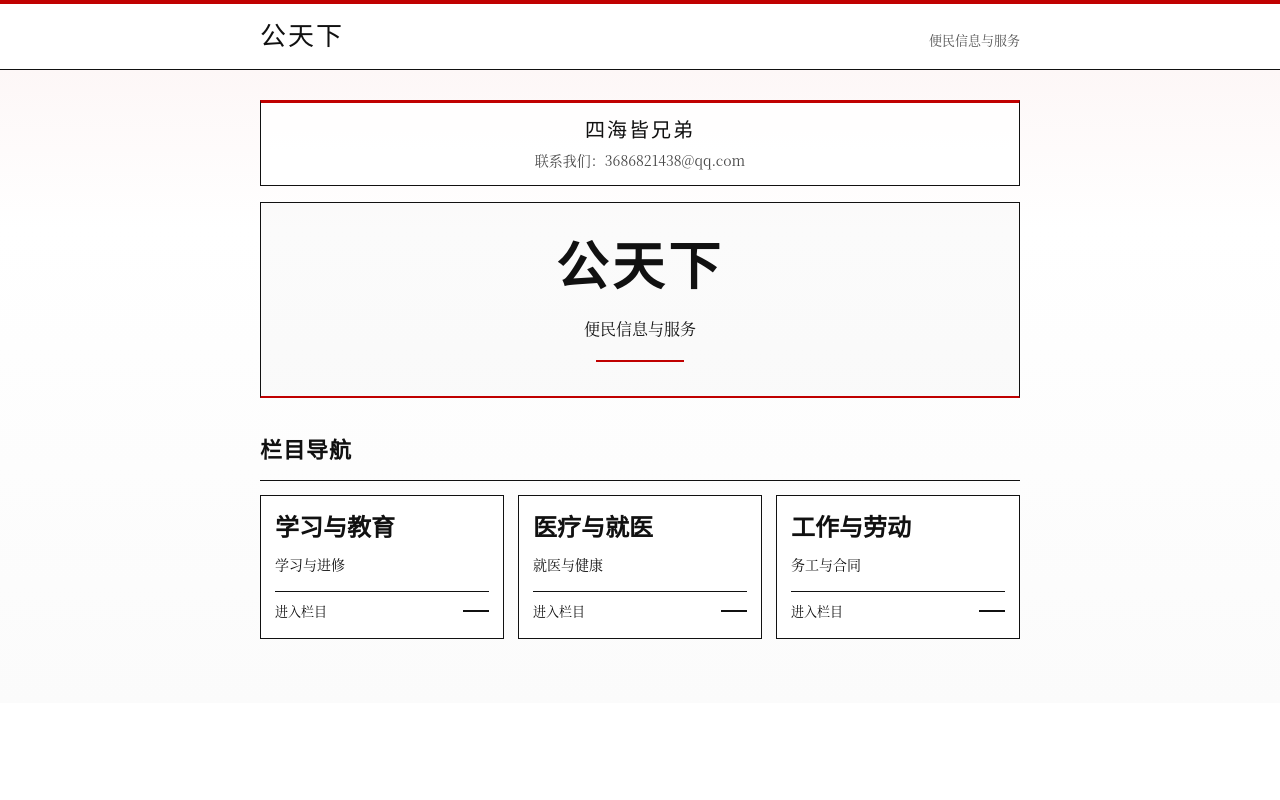
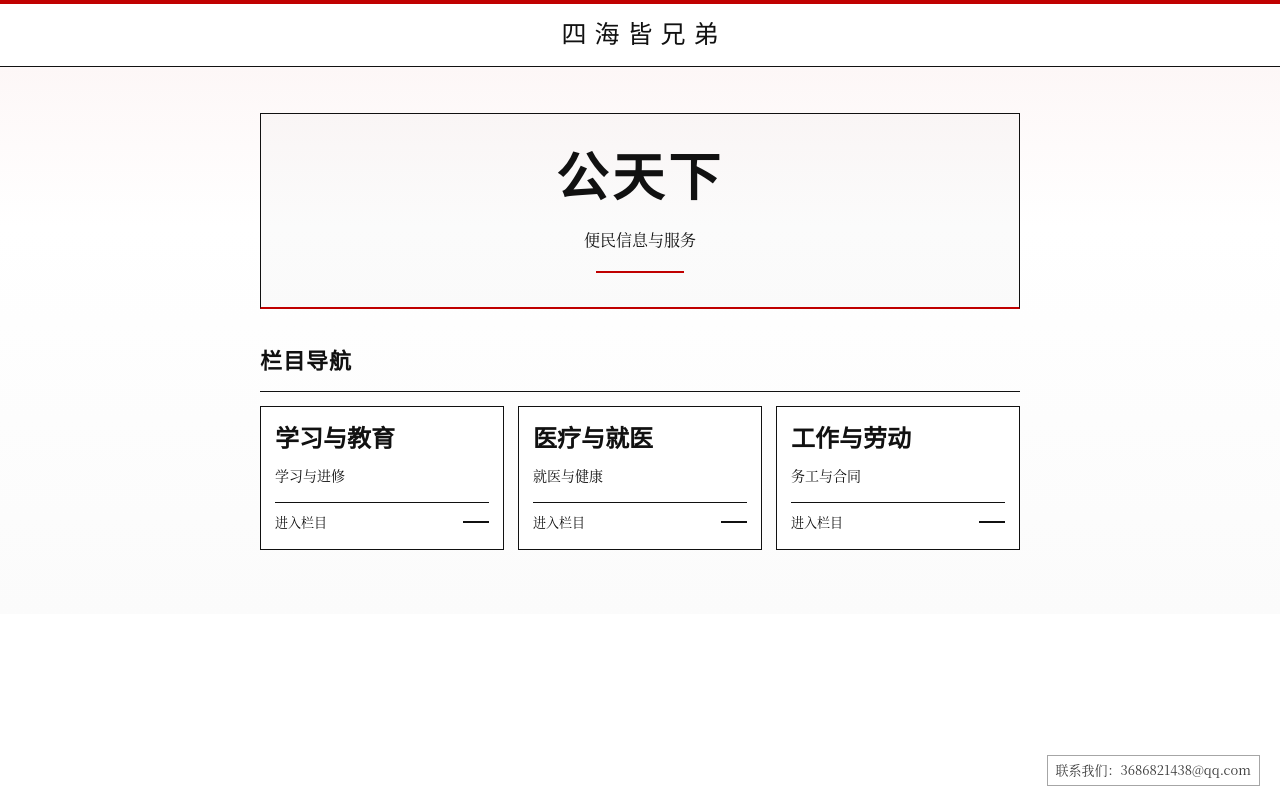
Before and after one commit to woainizhongguo123123-sudo/bianmin-site, a Next.js app: page / in a window 1280 px wide. Built offline with nearby package versions, Linux system fonts and the light colour scheme.

Commit message:
Adjust top bar motto and move contact to bottom-right

```diff
--- a/app/globals.css
+++ b/app/globals.css
@@ -76,33 +76,46 @@ a:focus-visible {
 
 .global-header-inner {
   display: flex;
-  align-items: baseline;
-  justify-content: space-between;
-  gap: 16px;
-  padding: 16px 0 14px;
+  align-items: center;
+  justify-content: center;
+  padding: 14px 0;
 }
 
-.global-brand {
+.top-motto {
+  margin: 0;
   font-family: var(--font-title);
-  font-size: 26px;
-  letter-spacing: 2px;
-  line-height: 1.3;
+  font-size: 25px;
+  line-height: 1.35;
+  letter-spacing: 0.32em;
+  text-indent: 0.32em;
+  text-align: center;
 }
 
-.global-subtitle {
+.global-contact {
+  position: fixed;
+  right: 20px;
+  bottom: 14px;
   margin: 0;
+  padding: 4px 8px;
+  border: 1px solid rgba(0, 0, 0, 0.35);
+  background: rgba(255, 255, 255, 0.92);
+  font-family: var(--font-body);
   font-size: 13px;
-  line-height: 1.7;
-  color: rgba(0, 0, 0, 0.68);
+  line-height: 1.6;
+  color: rgba(0, 0, 0, 0.78);
 }
 
-@media (max-width: 680px) {
-  .global-header-inner {
-    display: block;
+@media (max-width: 640px) {
+  .top-motto {
+    font-size: 21px;
+    letter-spacing: 0.24em;
+    text-indent: 0.24em;
   }
 
-  .global-subtitle {
-    margin-top: 4px;
+  .global-contact {
+    right: 12px;
+    bottom: 10px;
+    font-size: 12px;
   }
 }
 
@@ -117,30 +130,6 @@ a:focus-visible {
     rgba(255, 255, 255, 0.03) 160px,
     rgba(0, 0, 0, 0.015) 100%
   );
-}
-
-.home-notice {
-  border: 1px solid var(--c-text);
-  border-top: 3px solid var(--c-accent);
-  background: rgba(255, 255, 255, 0.9);
-  text-align: center;
-  padding: 12px 14px;
-}
-
-.home-notice-title {
-  margin: 0;
-  font-family: var(--font-title);
-  font-size: 20px;
-  letter-spacing: 2px;
-  line-height: 1.5;
-}
-
-.home-notice-contact {
-  margin: 4px 0 0;
-  font-family: var(--font-body);
-  font-size: 14px;
-  line-height: 1.7;
-  color: rgba(0, 0, 0, 0.72);
 }
 
 .page-link {
--- a/app/layout.tsx
+++ b/app/layout.tsx
@@ -1,5 +1,4 @@
 import type { Metadata } from "next";
-import Link from "next/link";
 import "./globals.css";
 
 export const metadata: Metadata = {
@@ -19,13 +18,11 @@ export default function RootLayout({
           <div className="site-topline" aria-hidden="true" />
           <header className="global-header">
             <div className="container global-header-inner">
-              <Link href="/" className="global-brand">
-                公天下
-              </Link>
-              <p className="global-subtitle">便民信息与服务</p>
+              <p className="top-motto">四海皆兄弟</p>
             </div>
           </header>
           {children}
+          <p className="global-contact">联系我们：3686821438@qq.com</p>
         </div>
       </body>
     </html>
--- a/app/page.tsx
+++ b/app/page.tsx
@@ -18,11 +18,6 @@ export default function HomePage() {
   return (
     <main className="site-main home-main">
       <div className="container">
-        <section className="home-notice" aria-label="站点公告">
-          <p className="home-notice-title">四海皆兄弟</p>
-          <p className="home-notice-contact">联系我们：3686821438@qq.com</p>
-        </section>
-
         <header className="home-head">
           <h1 className="home-title">公天下</h1>
           <p className="home-subtitle">便民信息与服务</p>
```
